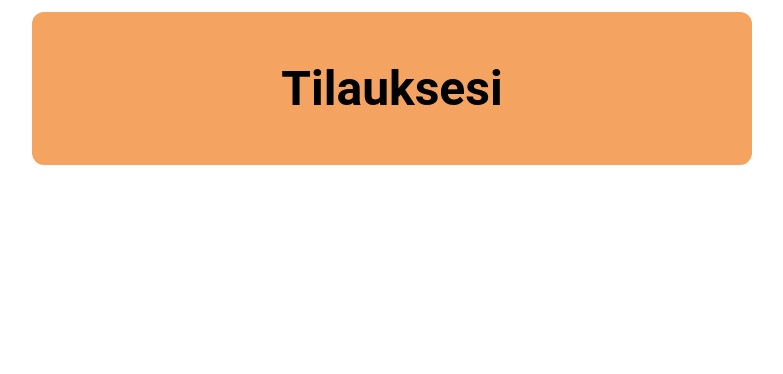
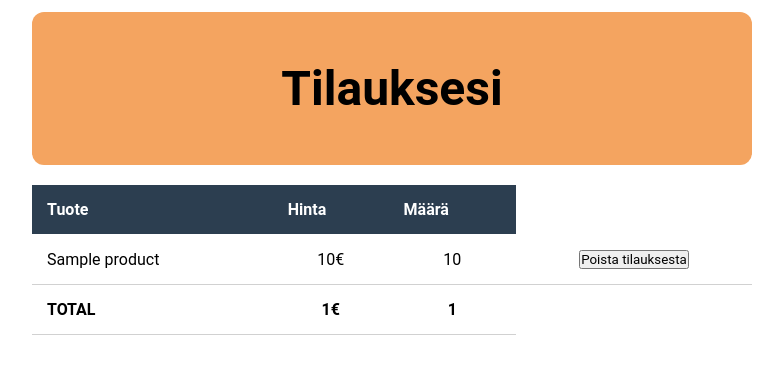
Before and after one commit to imhlas/tsoha-stafforderapp, a Flask app: template stafforderapp/templates/orders.html in a window 1280 px wide. Shown: the part 100-474 px from the top of the page, without its empty margins (248-1031 px from the left). Run offline with Flask 3, Linux system fonts and the light colour scheme; the template is opened without the code that fills it: most values are stand-ins (such as "Sample title", 1, 10 or a date in 2020).

Commit message:
Improve UI and UX for order management

```diff
--- /dev/null
+++ b/stafforderapp/static/orders_table.css
@@ -0,0 +1,32 @@
+table {
+    width: 100%; /* Match width with the header */
+    border-collapse: collapse;
+    margin-bottom: 20px;
+    table-layout: auto; /* Adjust column widths based on cell content */
+}
+
+th {
+    background-color: #2c3e50;
+    color: #fff;
+    padding: 15px;
+    text-align: left;
+}
+
+/* Data Rows */
+td {
+    padding: 15px;
+    border-bottom: 1px solid #d1d1d1; /* Light border for row separation */
+    white-space: nowrap; /* Prevent text wrapping within cells */
+}
+
+td:first-child {
+    text-align: left;
+}
+
+td:not(:first-child) {
+    text-align: center;
+}
+
+tr:last-child td {
+    font-weight: bold;
+}
--- a/stafforderapp/static/style.css
+++ b/stafforderapp/static/style.css
@@ -78,3 +78,10 @@ body {
     justify-content: space-between;
     height: 90px;
 }
+
+table {
+    width: 100%;
+    margin-top: 20px;
+    border-collapse: collapse;
+    table-layout: fixed;
+}
--- a/stafforderapp/templates/index.html
+++ b/stafforderapp/templates/index.html
@@ -26,6 +26,7 @@
         </div>
         <form method="POST" action="/add_to_cart">
           <input type="hidden" name="product_id" value="{{ product.id }}">
+          <input type="hidden" name="price" value="{{ product.price }}">
           <input type="submit" value="Add to Cart" class="add-to-cart-button">
         </form>
       </div>
--- a/stafforderapp/templates/orders.html
+++ b/stafforderapp/templates/orders.html
@@ -1,16 +1,48 @@
 <!DOCTYPE html>
 <link rel="stylesheet" href="/static/style.css">
+<link rel="stylesheet" href="/static/orders_table.css">
 <meta name="viewport" content="width=device-width, initial-scale=1">
 
 <body>
 
-  {% include 'navbar.html' %}
+{% include 'navbar.html' %}
 
+<div class="main-container">
+    <div class="header">
+        <h1>Tilauksesi</h1>
+    </div>
 
-  <div class="main-container">
-    <div class="header">
-      <h1>Tilauksesi</h1>
-    </div>
-  </div>
+    {% if products_list %}
+        <!-- Display the table if there are ordered products -->
+        <table>
+            <tr>
+                <th>Tuote</th>
+                <th>Hinta</th>
+                <th>Määrä</th>
+            </tr>
+            {% for product in products_list %}
+                <tr>
+                    <td>{{ product.name }}</td>
+                    <td>{{ product.price }}€</td>
+                    <td>{{ product.quantity }}</td>
+                    <td>
+                        <form action="/delete_product" method="POST">
+                            <input type="hidden" name="order_detail_id" value="{{ product.id }}">
+                            <input type="submit" value="Poista tilauksesta">
+                        </form>
+                    </td>
+                </tr>
+            {% endfor %}
+            <tr>
+                <td>TOTAL</td>
+                <td>{{ total_price }}€</td>
+                <td>{{ total_quantity }}</td>
+            </tr>
+        </table>
+    {% else %}
+        <!-- Display a message if there are no ordered products -->
+        <p>Ei nykyisiä tilauksia.</p>
+    {% endif %}
+</div>
 
 </body>
```
